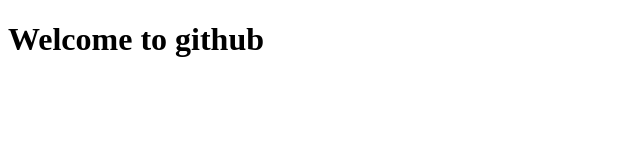
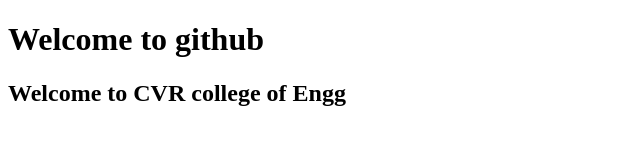
Before and after one commit to kgiri519/HelloWorld, a plain HTML site: page index.html in a window 1280 px wide. Shown: the whole page, without its empty margins (0-640 px from the left). Drawn offline with Linux system fonts and the light colour scheme.

Commit message:
Update index.html

```diff
--- a/index.html
+++ b/index.html
@@ -7,5 +7,6 @@
         <h1>
             Welcome to github
         </h1>
+        <h2>Welcome to CVR college of Engg</h2>
     </body>
 </html>
```
